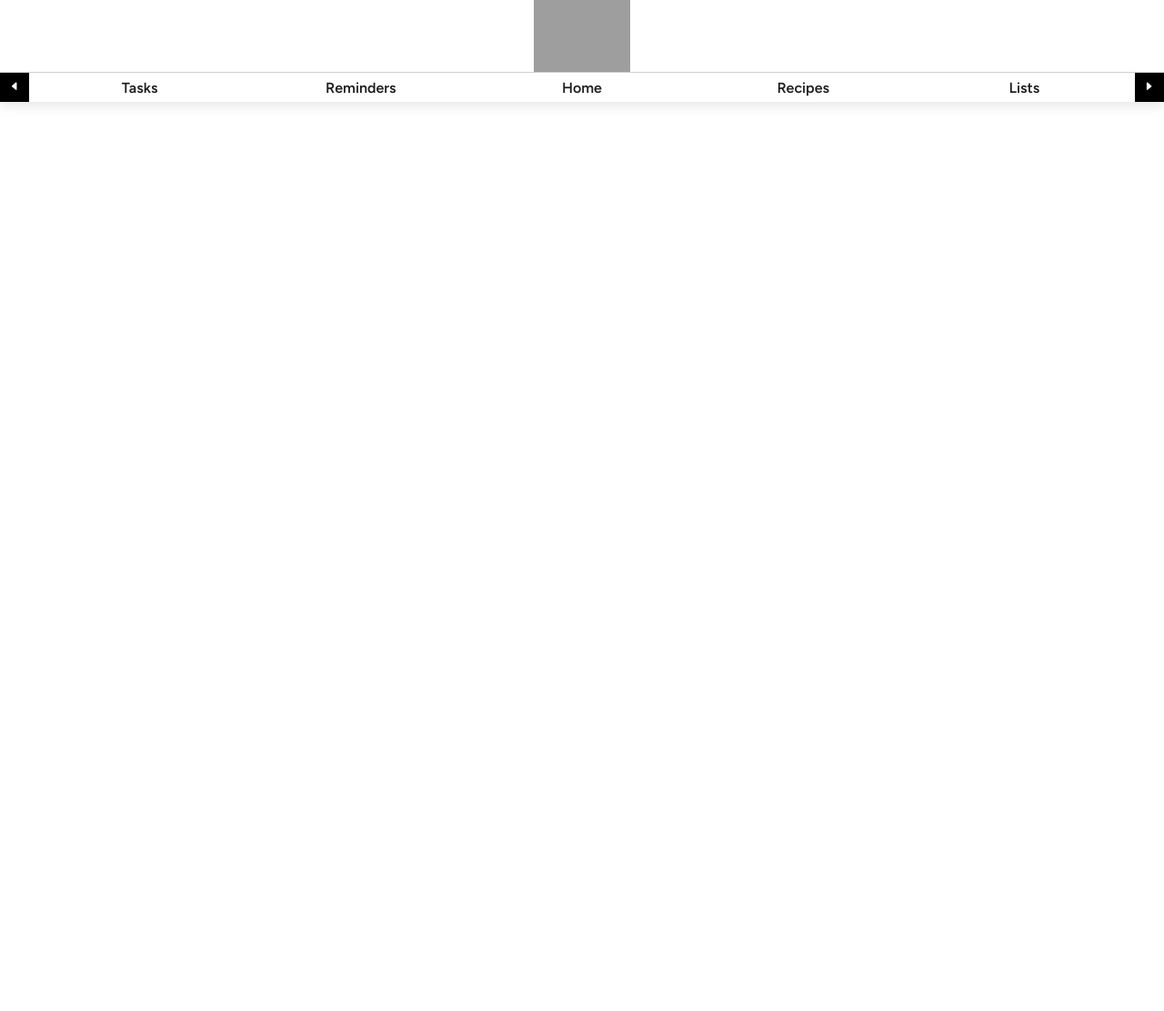
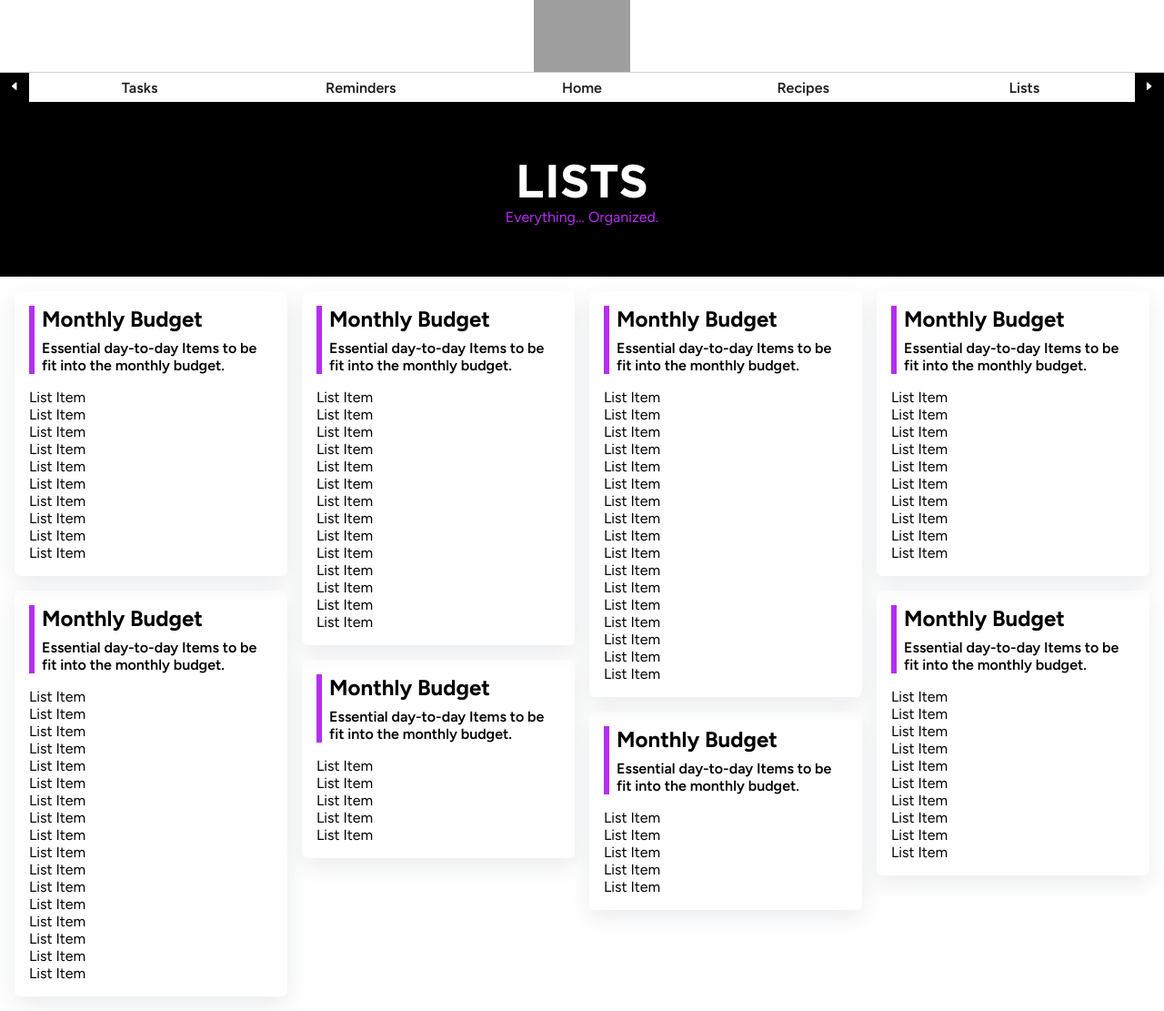
Before and after one commit to WinterTheEngineer/Erica, a Django app: page /lists in a window 1280 px wide. Shown: the whole page at 91% size. Before the commit the page ends 116 px from the top, so only its background shows below. Run offline with Django 5.2, Linux system fonts and the light colour scheme; grey boxes are pictures that could not be loaded.

Commit message:
implemented masonry layout for lists

```diff
--- a/lists/urls.py
+++ b/lists/urls.py
@@ -3,5 +3,5 @@ from django.urls import path, include
 
 
 urlpatterns = [
-    path('', views.index, name='index'),
+    path('', views.lists, name='lists'),
 ]
--- a/lists/views.py
+++ b/lists/views.py
@@ -1,10 +1,10 @@
 from django.shortcuts import render
 
 # Create your views here.
-def index(request):
+def lists(request):
 
     context = {
         'sector': "Lists"
     }
 
-    return render(request, 'base.html', context)
+    return render(request, 'lists.html', context)
--- a/lobby/views.py
+++ b/lobby/views.py
@@ -4,7 +4,7 @@ from django.shortcuts import render
 def lobby(request):
 
     context = {
-        'sector': "Lobby"
+        'sector': "Erica"
     }
 
     return render(request, 'base.html', context)
--- a/static/animations.css
+++ b/static/animations.css
@@ -22,7 +22,7 @@
     }
 
     90% {
-        fill: #7e3cff;
+        fill: #B42EF2;
     }
 
     100% {
--- a/static/base.css
+++ b/static/base.css
@@ -8,6 +8,10 @@
 body {
     height: 100vh;
     /* background: linear-gradient(to bottom, #F4B1A5, #FFDACA 20%); */
+}
+
+.container {
+    height: 100%;
 }
 
 #splash {
@@ -80,7 +84,7 @@ nav {
 }
 
 .nav-button:hover {
-    color: #7e3cff;
+    color: #B42EF2;
 }
 
 nav ul {
@@ -105,7 +109,7 @@ nav ul li a {
 }
 
 nav ul li a:hover {
-    color: #7e3cff;
+    color: #B42EF2;
 }
 
 .nav-logo {
@@ -120,3 +124,28 @@ nav ul li a:hover {
     height: 100%;
     object-fit: contain;
 }
+
+#header {
+    height: 12rem;
+    background-color: #000000;
+}
+
+#header .container {
+    display: flex;
+    align-items: center;
+    flex-direction: column;
+    justify-content: center;
+}
+
+#header .title {
+    color: #ffffff;
+    font-size: 3.2rem;
+    font-family: 'Gotham';
+    text-transform: uppercase;
+    animation-delay: 6s;
+}
+
+#header .tagline {
+    color: #B42EF2;
+    animation-delay: 6.5s;
+}
--- /dev/null
+++ b/static/lists.css
@@ -0,0 +1,29 @@
+.content-grid {
+    padding: 1rem;
+    columns: 18rem auto;
+    /* grid-template-columns: repeat(auto-fill, minmax(16rem, 1fr)); */
+}
+
+.list {
+    padding: 1rem;
+    border-radius: 6px;
+    height: min-content;
+    break-inside: avoid;
+    margin-bottom: 1rem;
+    /* border: 1px solid #00000030; */
+    box-shadow: rgba(149, 157, 165, 0.2) 0px 8px 24px;
+}
+
+.card-header {
+    margin-bottom: 1rem;
+    padding-inline-start: .5rem;
+    border-left: .4rem solid #B42EF2;
+}
+
+.card-header h2 {
+    margin-bottom: .5rem;
+}
+
+.card-header p {
+    font-weight: 600;
+}
--- a/templates/base.html
+++ b/templates/base.html
@@ -24,6 +24,9 @@
     {% include 'splash.html' %}
     {% include 'navbar.html' %}
 
+    {% block body %}
+    {% endblock body %}
+
     <script type="module" src="https://unpkg.com/ionicons@7.1.0/dist/ionicons/ionicons.esm.js"></script>
     <script nomodule src="https://unpkg.com/ionicons@7.1.0/dist/ionicons/ionicons.js"></script>
 </body>
--- /dev/null
+++ b/templates/lists.html
@@ -0,0 +1,155 @@
+{% extends 'base.html' %}
+{% load static %}
+
+{% block styles %}
+    <link rel="stylesheet" href="{% static 'lists.css' %}">
+{% endblock styles %}
+
+{% block body %}
+<section id="header">
+    <div class="container">
+        <h1 class="title animate__animated animate__fadeInUp">Lists</h1>
+        <p class="tagline animate__animated animate__fadeInUp">Everything... Organized.</p>
+    </div>
+</section>
+<section id="lists">
+    <div class="container content-grid">
+        <div class="card list">
+            <div class="card-header">
+                <h2>Monthly Budget</h2>
+                <p>Essential day-to-day Items to be fit into the monthly budget.</p>
+            </div>
+            <p class="listitem">List Item</p>
+            <p class="listitem">List Item</p>
+            <p class="listitem">List Item</p>
+            <p class="listitem">List Item</p>
+            <p class="listitem">List Item</p>
+            <p class="listitem">List Item</p>
+            <p class="listitem">List Item</p>
+            <p class="listitem">List Item</p>
+            <p class="listitem">List Item</p>
+            <p class="listitem">List Item</p>
+        </div>
+        <div class="card list">
+            <div class="card-header">
+                <h2>Monthly Budget</h2>
+                <p>Essential day-to-day Items to be fit into the monthly budget.</p>
+            </div>
+            <p class="listitem">List Item</p>
+            <p class="listitem">List Item</p>
+            <p class="listitem">List Item</p>
+            <p class="listitem">List Item</p>
+            <p class="listitem">List Item</p>
+            <p class="listitem">List Item</p>
+            <p class="listitem">List Item</p>
+            <p class="listitem">List Item</p>
+            <p class="listitem">List Item</p>
+            <p class="listitem">List Item</p>
+            <p class="listitem">List Item</p>
+            <p class="listitem">List Item</p>
+            <p class="listitem">List Item</p>
+            <p class="listitem">List Item</p>
+            <p class="listitem">List Item</p>
+            <p class="listitem">List Item</p>
+            <p class="listitem">List Item</p>
+        </div>
+        <div class="card list">
+            <div class="card-header">
+                <h2>Monthly Budget</h2>
+                <p>Essential day-to-day Items to be fit into the monthly budget.</p>
+            </div>
+            <p class="listitem">List Item</p>
+            <p class="listitem">List Item</p>
+            <p class="listitem">List Item</p>
+            <p class="listitem">List Item</p>
+            <p class="listitem">List Item</p>
+            <p class="listitem">List Item</p>
+            <p class="listitem">List Item</p>
+            <p class="listitem">List Item</p>
+            <p class="listitem">List Item</p>
+            <p class="listitem">List Item</p>
+            <p class="listitem">List Item</p>
+            <p class="listitem">List Item</p>
+            <p class="listitem">List Item</p>
+            <p class="listitem">List Item</p>
+        </div>
+        <div class="card list">
+            <div class="card-header">
+                <h2>Monthly Budget</h2>
+                <p>Essential day-to-day Items to be fit into the monthly budget.</p>
+            </div>
+            <p class="listitem">List Item</p>
+            <p class="listitem">List Item</p>
+            <p class="listitem">List Item</p>
+            <p class="listitem">List Item</p>
+            <p class="listitem">List Item</p>
+        </div>
+        <div class="card list">
+            <div class="card-header">
+                <h2>Monthly Budget</h2>
+                <p>Essential day-to-day Items to be fit into the monthly budget.</p>
+            </div>
+            <p class="listitem">List Item</p>
+            <p class="listitem">List Item</p>
+            <p class="listitem">List Item</p>
+            <p class="listitem">List Item</p>
+            <p class="listitem">List Item</p>
+            <p class="listitem">List Item</p>
+            <p class="listitem">List Item</p>
+            <p class="listitem">List Item</p>
+            <p class="listitem">List Item</p>
+            <p class="listitem">List Item</p>
+            <p class="listitem">List Item</p>
+            <p class="listitem">List Item</p>
+            <p class="listitem">List Item</p>
+            <p class="listitem">List Item</p>
+            <p class="listitem">List Item</p>
+            <p class="listitem">List Item</p>
+            <p class="listitem">List Item</p>
+        </div>
+        <div class="card list">
+            <div class="card-header">
+                <h2>Monthly Budget</h2>
+                <p>Essential day-to-day Items to be fit into the monthly budget.</p>
+            </div>
+            <p class="listitem">List Item</p>
+            <p class="listitem">List Item</p>
+            <p class="listitem">List Item</p>
+            <p class="listitem">List Item</p>
+            <p class="listitem">List Item</p>
+        </div>
+        <div class="card list">
+            <div class="card-header">
+                <h2>Monthly Budget</h2>
+                <p>Essential day-to-day Items to be fit into the monthly budget.</p>
+            </div>
+            <p class="listitem">List Item</p>
+            <p class="listitem">List Item</p>
+            <p class="listitem">List Item</p>
+            <p class="listitem">List Item</p>
+            <p class="listitem">List Item</p>
+            <p class="listitem">List Item</p>
+            <p class="listitem">List Item</p>
+            <p class="listitem">List Item</p>
+            <p class="listitem">List Item</p>
+            <p class="listitem">List Item</p>
+        </div>
+        <div class="card list">
+            <div class="card-header">
+                <h2>Monthly Budget</h2>
+                <p>Essential day-to-day Items to be fit into the monthly budget.</p>
+            </div>
+            <p class="listitem">List Item</p>
+            <p class="listitem">List Item</p>
+            <p class="listitem">List Item</p>
+            <p class="listitem">List Item</p>
+            <p class="listitem">List Item</p>
+            <p class="listitem">List Item</p>
+            <p class="listitem">List Item</p>
+            <p class="listitem">List Item</p>
+            <p class="listitem">List Item</p>
+            <p class="listitem">List Item</p>
+        </div>
+    </div>
+</section>
+{% endblock body %}
--- a/templates/navbar.html
+++ b/templates/navbar.html
@@ -24,7 +24,7 @@
                 <a href="#">Recipes</a>
             </li>
             <li>
-                <a href="#">Lists</a>
+                <a href="{% url 'lists' %}">Lists</a>
             </li>
         </ul>
         <button class="nav-button next">
--- a/templates/splash.html
+++ b/templates/splash.html
@@ -15,12 +15,8 @@
     const page_title = "{{ sector }}";
 
     document.addEventListener('DOMContentLoaded', () => {
-        if (page_title == ("Lobby")) {
-            setTimeout(function() {
-                splash.classList.toggle('invisible');
-            }, 6000);
-        } else {
+        setTimeout(function() {
             splash.classList.toggle('invisible');
-        };
+        }, 6000);
     });
 </script>
```
